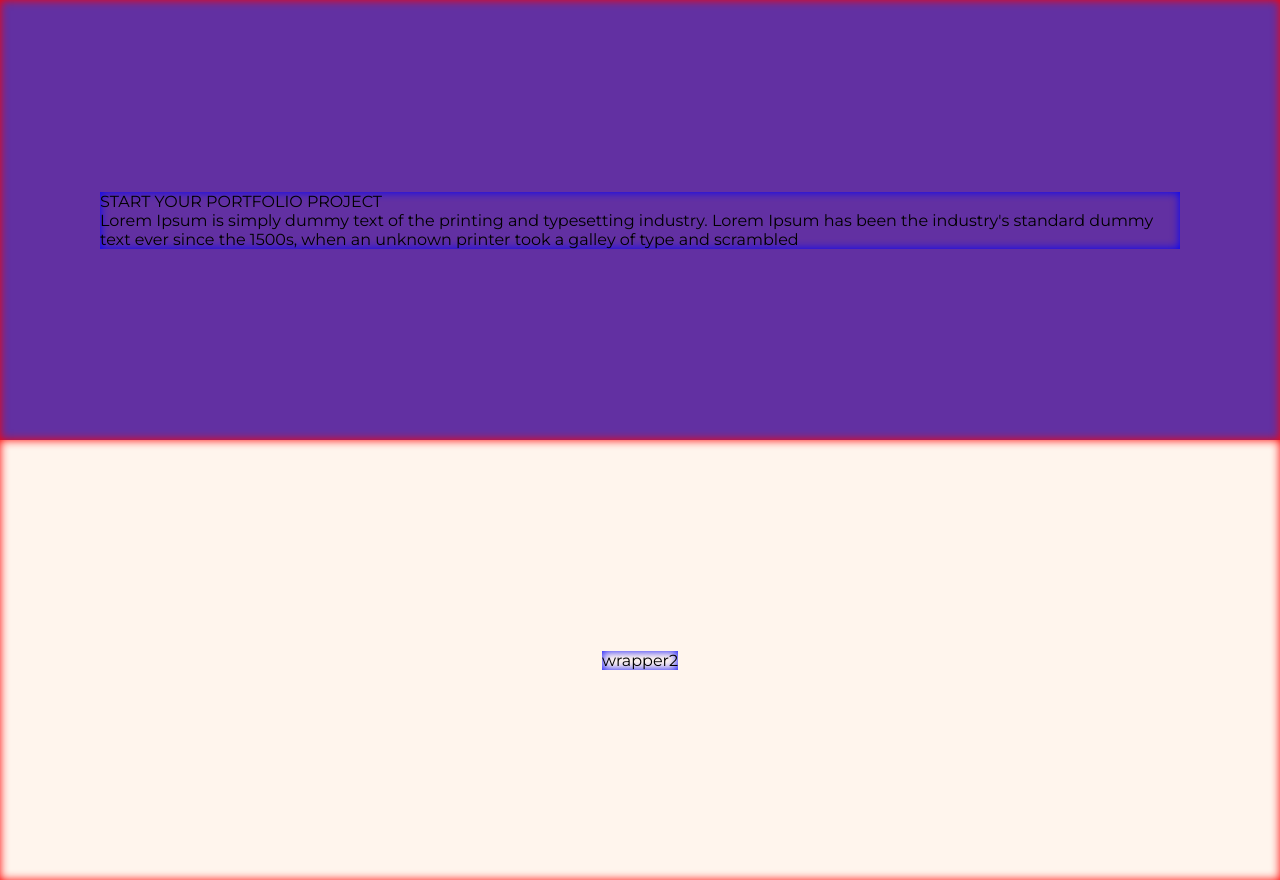
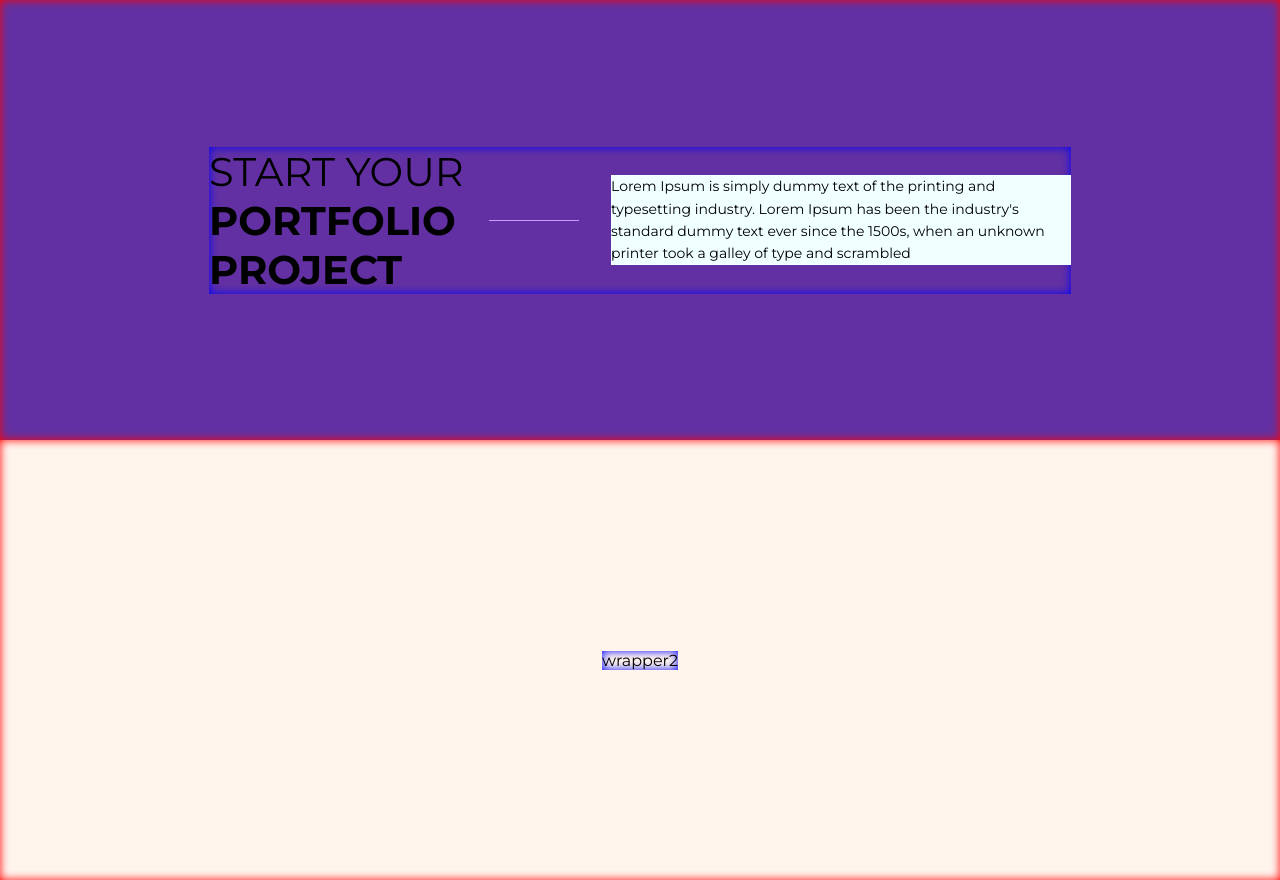
Before and after one commit to GeonWoo-LPS/zigzag, a plain HTML site: page index.html in a window 1280 px wide. Drawn offline with Linux system fonts and the light colour scheme.

Commit message:
header 기본 구조 작성

```diff
--- a/index.html
+++ b/index.html
@@ -13,15 +13,17 @@
         <div class="wrapper_top">
             <div class="wrapper">
                 <div class="contents">
-                    <header class="contents_hedaer">
-                        <h1>START YOUR PORTFOLIO PROJECT</h1>
-                        <p>
-                            Lorem Ipsum is simply dummy text of the printing and
-                            typesetting industry. Lorem Ipsum has been the
-                            industry's standard dummy text ever since the 1500s,
-                            when an unknown printer took a galley of type and
-                            scrambled
-                        </p>
+                    <header class="contents_header">
+                        <h1>START YOUR <strong>PORTFOLIO PROJECT</strong></h1>
+                        <div>
+                            <p>
+                                Lorem Ipsum is simply dummy text of the printing
+                                and typesetting industry. Lorem Ipsum has been
+                                the industry's standard dummy text ever since
+                                the 1500s, when an unknown printer took a galley
+                                of type and scrambled
+                            </p>
+                        </div>
                     </header>
                 </div>
             </div>
--- a/style.css
+++ b/style.css
@@ -36,3 +36,35 @@ h1 {
     box-shadow: inset 0 0 10px blue;
     max-width: 1080px;
 }
+
+.contents_header {
+    display: flex;
+    align-items: center;
+}
+
+.contents_header h1 {
+    font-size: 40px;
+    width: 258px;
+}
+
+.contents_header div::before {
+    content: '';
+    display: block;
+    width: 90px;
+    height: 1px;
+    background-color: #C89DFF;
+    margin-left: 22px;
+    margin-right: 32px;
+}
+
+.contents_header div {
+    display: flex;
+    align-items: center;
+}
+
+.contents_header p {
+    width: 460px;
+    font-size: 14px;
+    line-height: 1.6em;
+    background-color: azure;
+}
```
